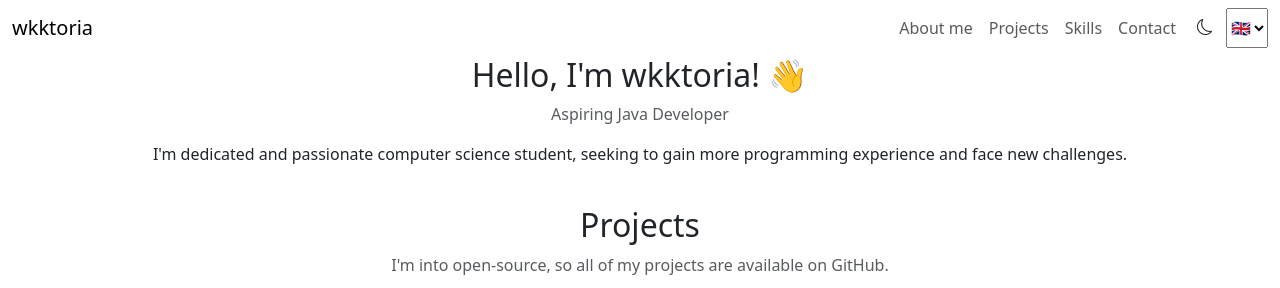
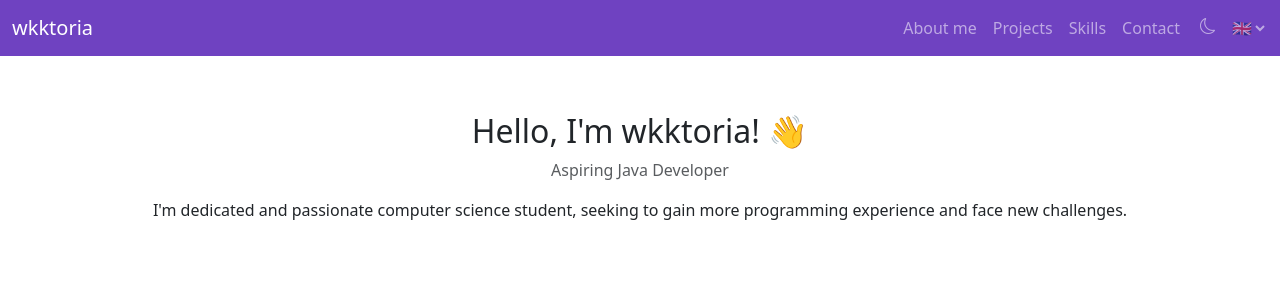
Before and after one commit to wkktoria/wkktoria, a React (Create React App) app: page / in a window 1280 px wide. Shown: the top 288 px of the page. Built offline with nearby package versions, Linux system fonts and the light colour scheme.

Commit message:
Make navbar sticky

```diff
--- a/src/components/Navigation.js
+++ b/src/components/Navigation.js
@@ -11,7 +11,10 @@ function Navigation() {
   };
 
   return (
-    <nav className="navbar navbar-expand-sm">
+    <nav
+      id="navigation"
+      className="navbar navbar-dark navbar-expand-sm sticky-top"
+    >
       <div className="container-fluid">
         <a className="navbar-brand" href=".">
           wkktoria
@@ -52,7 +55,11 @@ function Navigation() {
             <li className="nav-item">
               <ThemeSwitch />
             </li>
-            <select defaultValue={i18n.language} onChange={onLanguageChange}>
+            <select
+              id="languageSelect"
+              defaultValue={i18n.language}
+              onChange={onLanguageChange}
+            >
               {languages.map(({ label, code }) => (
                 <option key={code} value={code}>
                   {label}
--- a/src/components/ThemeSwitch.js
+++ b/src/components/ThemeSwitch.js
@@ -2,6 +2,7 @@ function ThemeSwitch() {
   return (
     <button
       type="button"
+      id="themeButton"
       className="btn rounded"
       onClick={() => {
         const themeIcon = document.querySelector("#themeIcon");
--- a/src/styles/css/stylesheet.css
+++ b/src/styles/css/stylesheet.css
@@ -1,6 +1,7 @@
 section {
   text-align: center;
   margin-bottom: 1.5rem;
+  padding-top: 3.5rem;
 }
 
 /* Projects section */
--- a/src/styles/scss/stylesheet.scss
+++ b/src/styles/scss/stylesheet.scss
@@ -1,4 +1,35 @@
 @import "~bootstrap/scss/bootstrap.scss";
+
+/* Navigation */
+
+#navigation {
+  background-color: $purple-500;
+}
+
+#themeButton {
+  border: none;
+  outline: none;
+}
+
+#themeIcon {
+  color: rgba($white, 0.55);
+
+  &:hover,
+  &:active {
+    color: rgba($white, 0.75);
+  }
+}
+
+#languageSelect {
+  border: none;
+  color: rgba($white, 0.55);
+  background-color: $purple-500;
+
+  &:hover,
+  &:active {
+    color: rgba($white, 0.75);
+  }
+}
 
 /* Projects section */
 
```
